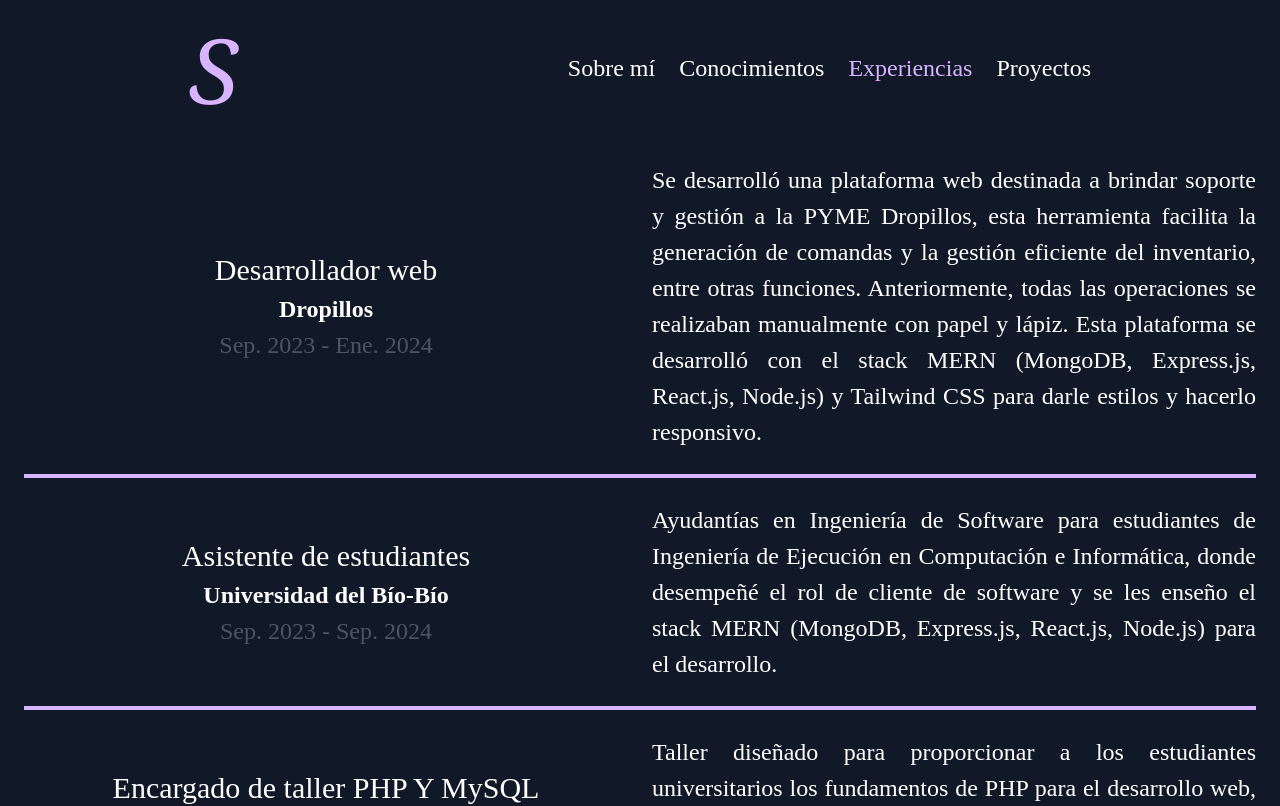
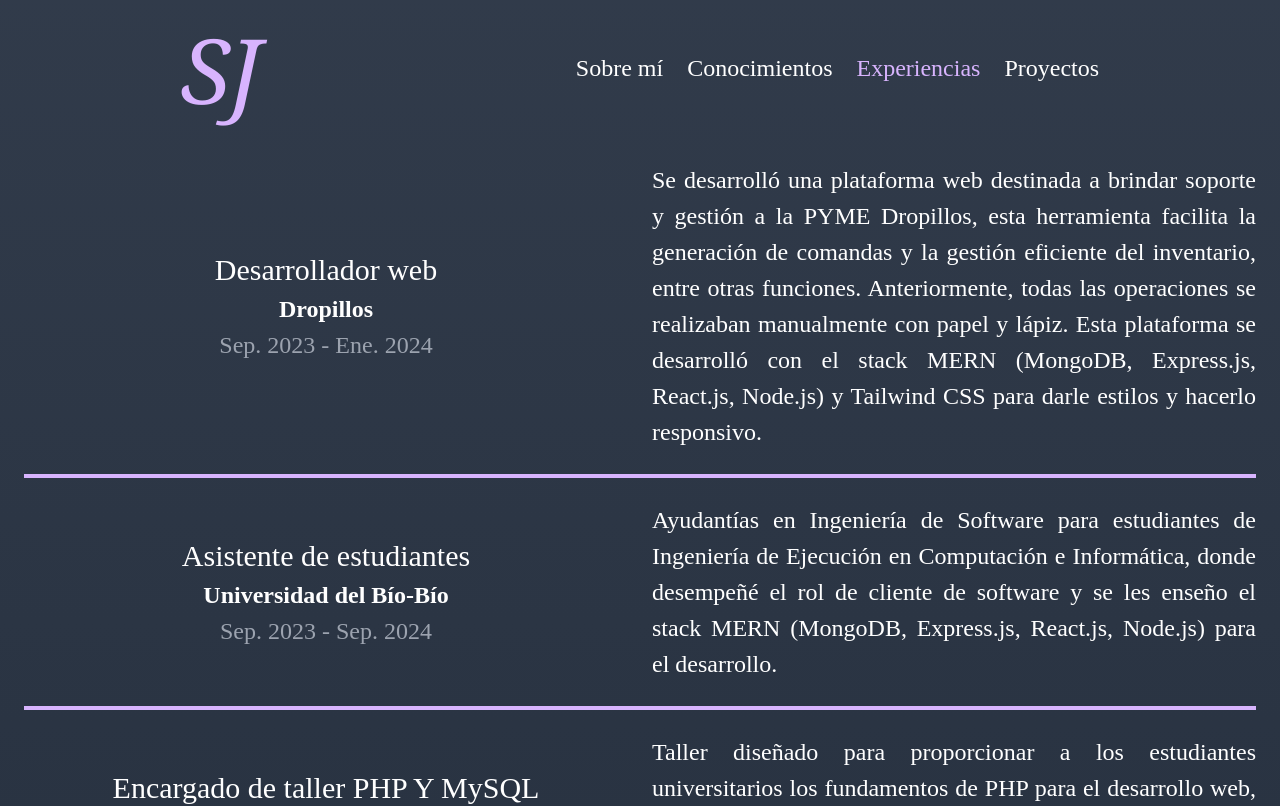
Before and after one commit to SerapioUnlucky/portafolio, a React (Vite) app: page /experiences in a window 1280 px wide. Shown: the top 806 px of the page. Built offline with nearby package versions, Linux system fonts and the light colour scheme.

Commit message:
Cambio de color de fondo junto con una animacion y corrección de estilos menores

```diff
--- a/index.html
+++ b/index.html
@@ -6,7 +6,7 @@
     <meta name="viewport" content="width=device-width, initial-scale=1.0" />
     <title>Sebastián Jerez</title>
   </head>
-  <body class="bg-gray-900">
+  <body>
     <div id="root"></div>
     <script type="module" src="/src/main.jsx"></script>
   </body>
--- a/src/components/Experiences.jsx
+++ b/src/components/Experiences.jsx
@@ -11,7 +11,7 @@ export const Experiences = () => {
                     <div className='flex flex-col justify-center'>
                         <h1 className="text-center text-xl">{experience.position}</h1>
                         <h3 className="text-center font-semibold">{experience.company}</h3>
-                        <p className="text-center text-gray-600">{experience.period}</p>
+                        <p className="text-center text-gray-400">{experience.period}</p>
                     </div>
 
                     <p className="text-justify">{experience.description}</p>
--- a/src/components/Header.jsx
+++ b/src/components/Header.jsx
@@ -25,12 +25,12 @@ export const Header = () => {
     }, []);
 
     return (
-        <header className="flex flex-col lg:flex-row justify-around items-center bg-gray-900 p-4">
+        <header className="flex flex-col lg:flex-row justify-around items-center p-4">
 
-            <h1 className="text-6xl text-purple-300 font-serif italic">S</h1>
+            <h1 className="text-6xl text-purple-300 font-serif italic">SJ</h1>
 
             <button className="lg:hidden" onClick={() => setMenuOpen(!menuOpen)}>
-                <svg xmlns="http://www.w3.org/2000/svg" className="h-6 w-6 text-purple-300" fill="none" viewBox="0 0 24 24" stroke="currentColor">
+                <svg xmlns="http://www.w3.org/2000/svg" className="h-6 w-6" fill="none" viewBox="0 0 24 24" stroke="currentColor">
                     <path strokeLinecap="round" strokeLinejoin="round" strokeWidth="2" d="M4 6h16M4 12h16m-7 6h7" />
                 </svg>
             </button>
--- a/src/components/Home.jsx
+++ b/src/components/Home.jsx
@@ -11,7 +11,7 @@ export const Home = () => {
 
                     <p className="text-2xl text-center font-bold">{home.name} {home.lastName}</p>
                     <p className="text-lg font-bold animate-pulse text-purple-300">{home.race}</p>
-                    <a href={home.cv} target="_blank" className="border-b-2 border-transparent hover:border-purple-300 hover:text-purple-300 transition duration-300 font-bold py-2 px-4">Ver Curriculum</a>
+                    <a href={home.cv} target="_blank" className="border-b-2 border-transparent hover:border-purple-300 hover:text-purple-300 transition duration-300 font-bold py-2 px-4">Descargar CV</a>
 
                 </div>
 
--- a/src/index.css
+++ b/src/index.css
@@ -7,3 +7,23 @@
     font-size: x-large;
     font-family: 'italic';
 }
+
+body {
+    animation: gradientAnimation 2s linear infinite;
+    background: linear-gradient(to bottom, #374151, #1f2937);
+    background-size: 200% 200%;
+}
+
+@keyframes gradientAnimation {
+    0% {
+        background-position: 0% 50%;
+    }
+
+    50% {
+        background-position: 100% 50%;
+    }
+
+    100% {
+        background-position: 0% 50%;
+    }
+}
```
